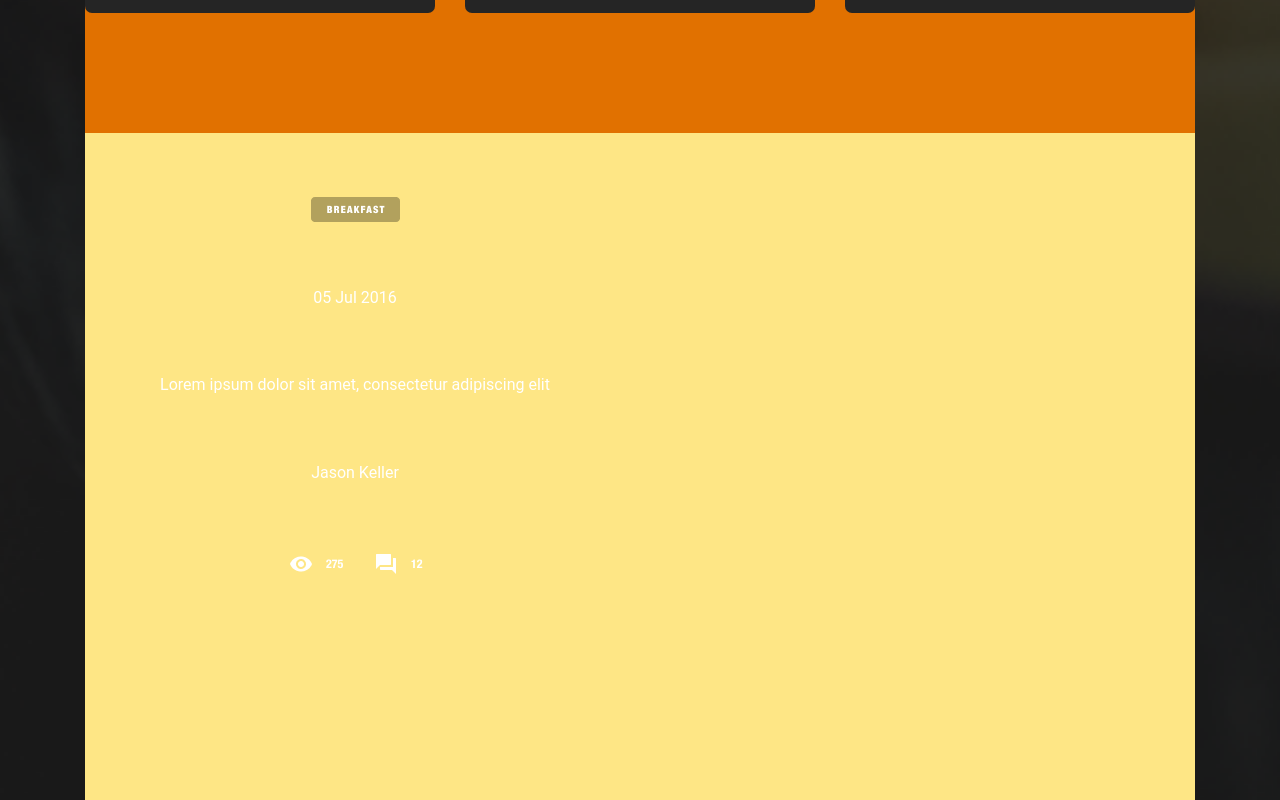
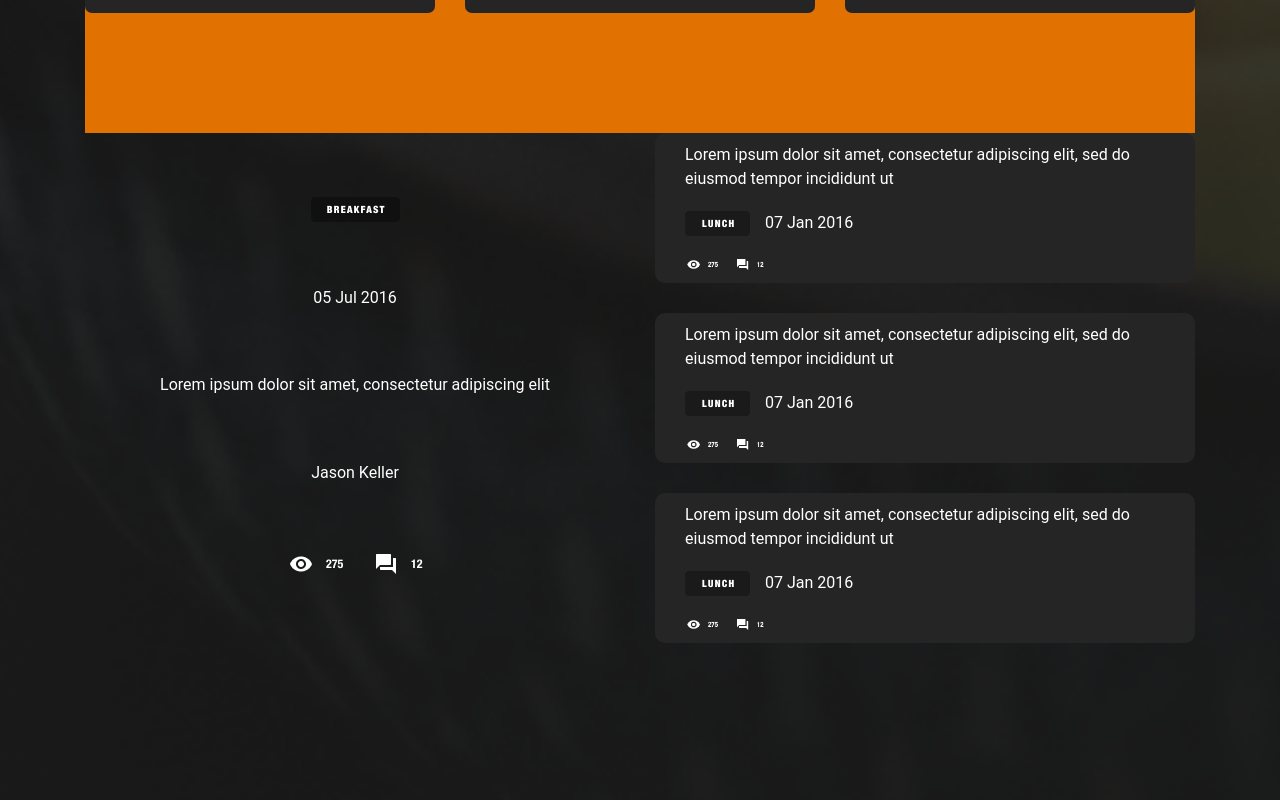
Before and after one commit to OsmanovAnar/Healty-food, a React (Vite) app: page / in a window 1280 px wide. Shown: the part 3120-3920 px from the top of the page. Built offline with nearby package versions, Linux system fonts and the light colour scheme.

Commit message:
добавил другие трапезы дневные

```diff
--- a/src/main/sections/section-5/breakfast.tsx
+++ b/src/main/sections/section-5/breakfast.tsx
@@ -5,7 +5,7 @@ const Breakfast = () => {
       <p>05 Jul 2016</p>
       <p>Lorem ipsum dolor sit amet, consectetur adipiscing elit</p>
       <p>Jason Keller</p>
-      <img src="/breakfast-footer.png" alt="Breakfast Footer" />
+      <img src="/social.png" alt="Breakfast Footer" />
     </div>
   )
 }
--- /dev/null
+++ b/src/main/sections/section-5/lunch.tsx
@@ -0,0 +1,19 @@
+const Lunch = () => {
+  return (
+    <div className="flex h-[150px] w-[540px] flex-col justify-around bg-[#252525] rounded-[10px] pl-[30px]">
+      <p className="">
+        Lorem ipsum dolor sit amet, consectetur adipiscing elit, sed do eiusmod
+        tempor incididunt ut
+      </p>
+
+      <div className="flex gap-[15px]">
+        <img src="/lunch.png" alt="" />
+        <p>07 Jan 2016</p>
+      </div>
+
+      <img className="w-[80px]" src="/social.png" alt="" />
+    </div>
+  )
+}
+
+export default Lunch
--- a/src/main/sections/section-5/section-5.tsx
+++ b/src/main/sections/section-5/section-5.tsx
@@ -1,14 +1,16 @@
-import Breakfast from "./breakfast"
+import Breakfast from './breakfast'
+import Lunch from './lunch'
 
 const Section5 = () => {
   return (
-    <div className="h-[840px] w-[1110px] bg-amber-200">
+    <div className="flex h-[840px] w-[1110px] gap-[30px] ">
+      <Breakfast />
 
-<Breakfast />
-
-
-
-
+      <div className="flex flex-col gap-[30px]">
+        <Lunch />
+        <Lunch />
+        <Lunch />
+      </div>
     </div>
   )
 }
```
Also changed, not shown: public/lunch.png (added), public/social.png (renamed from public/breakfast-footer.png).
